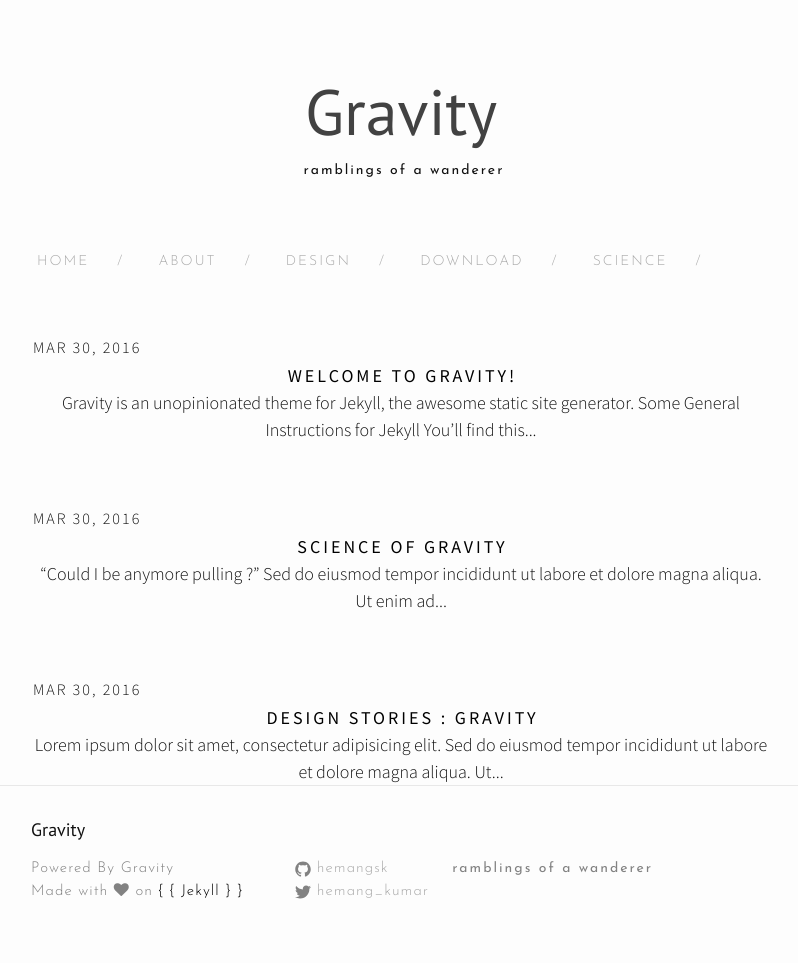
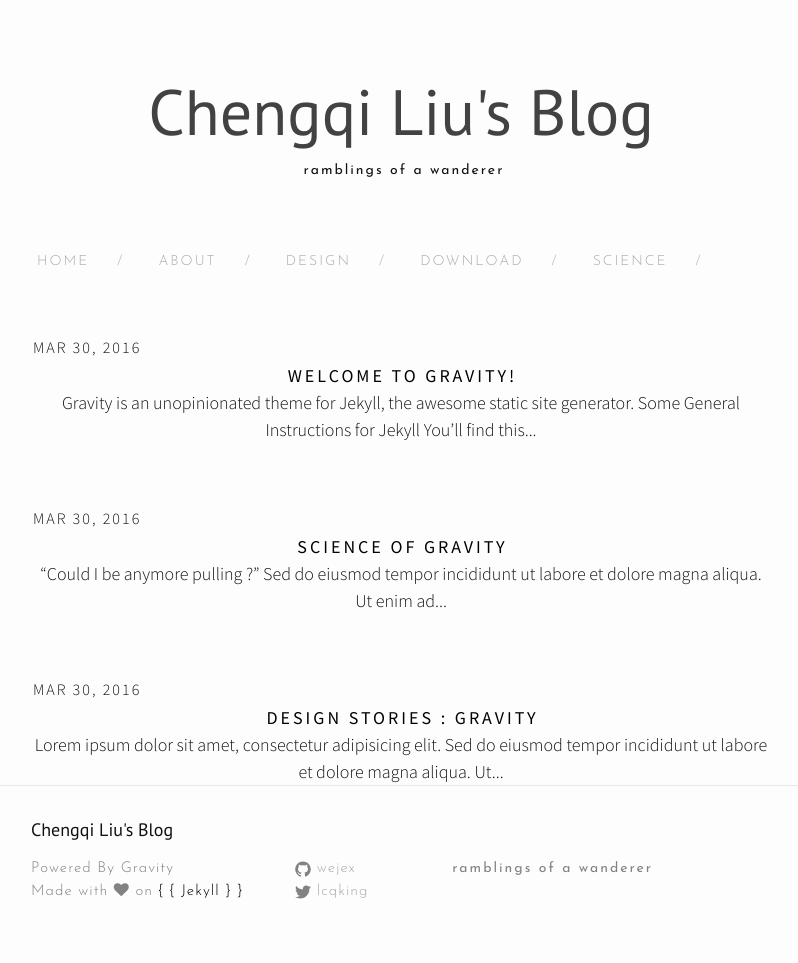
Before and after one commit to wejex/wejex.github.io, a Jekyll site: the page built from index.html, in a window 1280 px wide. Shown: the whole page, without its empty margins (239-1037 px from the left). Built offline with Jekyll 4.4.1, drawn with Linux system fonts in a browser that asks for light colours; nearby versions of some CDN libraries.

Commit message:
config change

```diff
--- a/_config.yml
+++ b/_config.yml
@@ -6,13 +6,13 @@
 # 'jekyll serve'. If you change this file, please restart the server process.
 
 # Site settings
-title: Gravity
-email: hemangsk@gmail.com
+title: Chengqi Liu's Blog
+email: wejex@foxmail.com
 description: ramblings of a wanderer
 baseurl: "" # the subpath of your site, e.g. /blog
-url: "http://yourdomain.com" # the base hostname & protocol for your site
-twitter_username: hemang_kumar
-github_username:  hemangsk
+url: "http://wejex.me" # the base hostname & protocol for your site
+twitter_username: lcqking
+github_username:  wejex
 
 # Build settings
 markdown: kramdown
```
